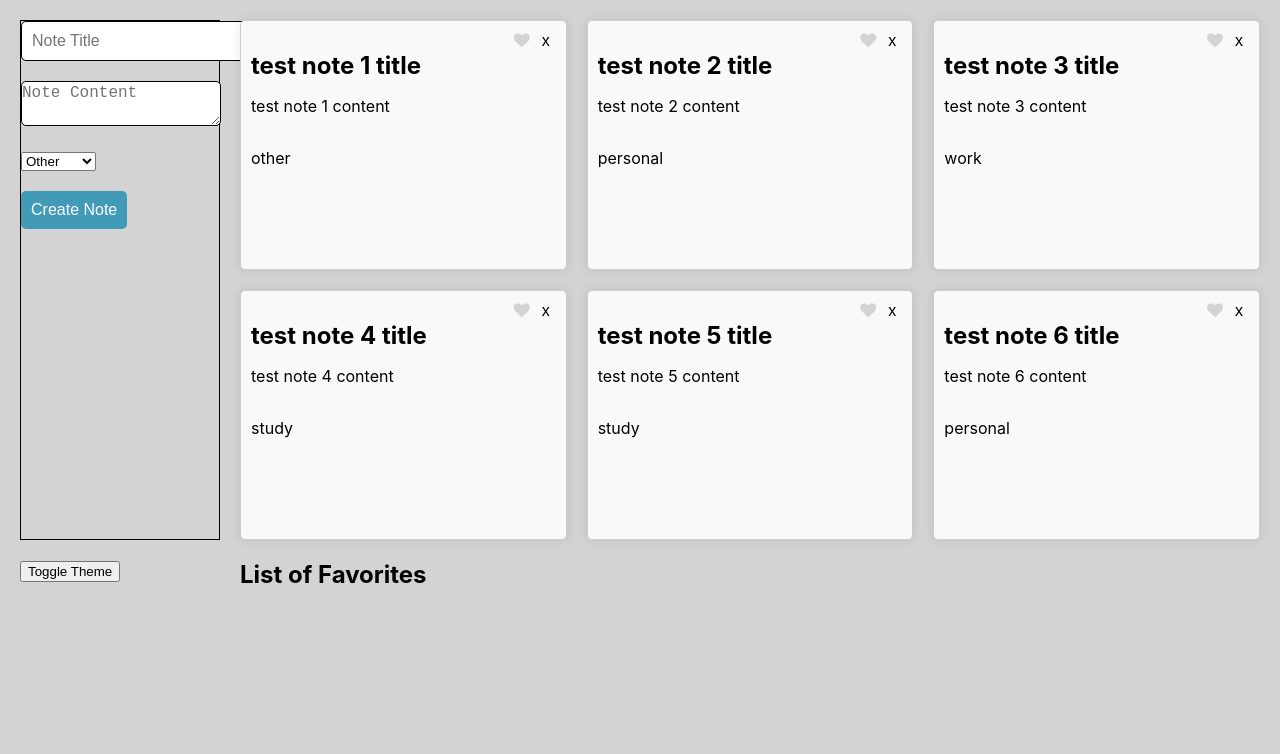
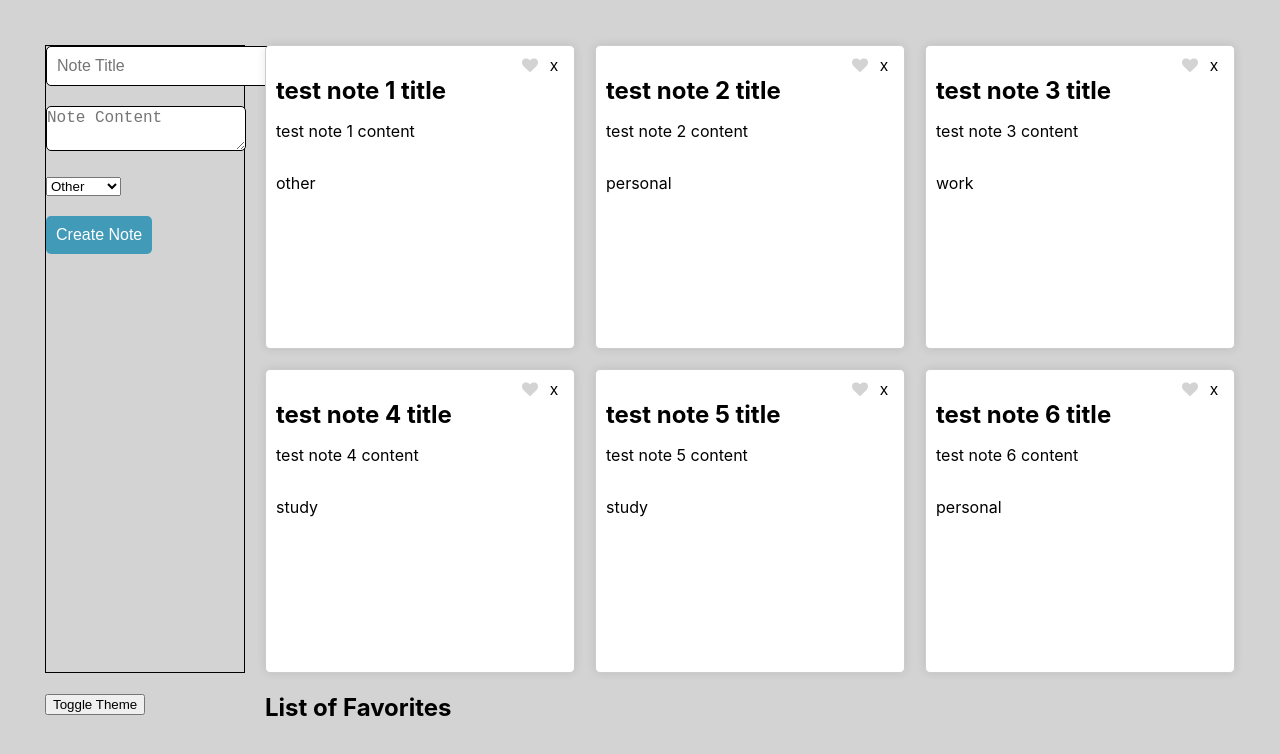
Before and after one commit to ShengqiWu2004/CSE110-Labs, a React (Create React App) app in the folder my-app/: page / in a window 1280 px wide. Shown: the top 754 px of the page. Built offline with nearby package versions, Linux system fonts and the light colour scheme.

Commit message:
ToggleTheme Added

```diff
--- a/my-app/src/App.tsx
+++ b/my-app/src/App.tsx
@@ -3,8 +3,6 @@ import React, { useState, useEffect, useContext } from 'react';
 import { Label, Note } from "./types"; // Import the Label type from the appropriate module
 import { dummyNotesList } from "./constants"; // Import the dummyNotesList from the appropriate module
 import 'font-awesome/css/font-awesome.min.css' // For the Heart Button
-import { ThemeContext, themes } from "./themeContext";
-import ToggleTheme from './hooksExercise';
 function App() {
   const [notes,setNotes] = useState(dummyNotesList) ;
   const [noteCount, setNoteCount] = useState(7);
@@ -41,10 +39,18 @@ function App() {
   setNotes([...notes,newNote]);
   setCreateNote(initialNote);
  }
- //const [selectedNote, setSelectedNote] = useState<Note>(initialNote);
- const theme = useContext(ThemeContext);
+ const [theme,setTheme] = useState(false);
+ const toggleTheme = ()=>{
+  setTheme(prevTheme => !prevTheme);
+ };
  return (
-  <div className='app-container'>
+  <div className='app-container'
+  style={{
+    backgroundColor: theme ? '#222' : 'lightgray',
+    color: theme ? '#fff' : '#000',
+    minHeight: '100vh',
+    padding: '25px',
+  }}>
   <form className="note-form" onSubmit={(e)=>createNoteHandler(e)}>
     <div>
       <input
@@ -87,7 +93,11 @@ function App() {
        {notes.map((note) => (
          <div
            key={note.id}
-           className="note-item">
+           className="note-item"
+           style={{
+            backgroundColor: theme ? 'darkgray' : 'white',
+            color: theme ? '#fff' : 'black',
+          }}>
            <div className="notes-header">
            <button onClick={()=>handleLikeClick(note.id)}>
             <i className = "fa fa-heart" style = {{color: note.favorite ? 'red' : '#D3D3D3'}}/>
@@ -101,7 +111,7 @@ function App() {
        ))}
      </div>
      <div className='Toggle-Theme'>
-      <ToggleTheme/>
+      <button onClick={toggleTheme}>Toggle Theme</button>
      </div>
      <div className='like-list'>
        <h2>List of Favorites</h2>
--- a/my-app/src/hooksExercise.tsx
+++ b/my-app/src/hooksExercise.tsx
@@ -41,6 +41,7 @@ function ToggleTheme() {
     return (
       <ThemeContext.Provider value={currentTheme}>
         <button onClick={toggleTheme}> Toggle Theme </button>
+        <ClickCounter />
       </ThemeContext.Provider>
     );
    }
```
